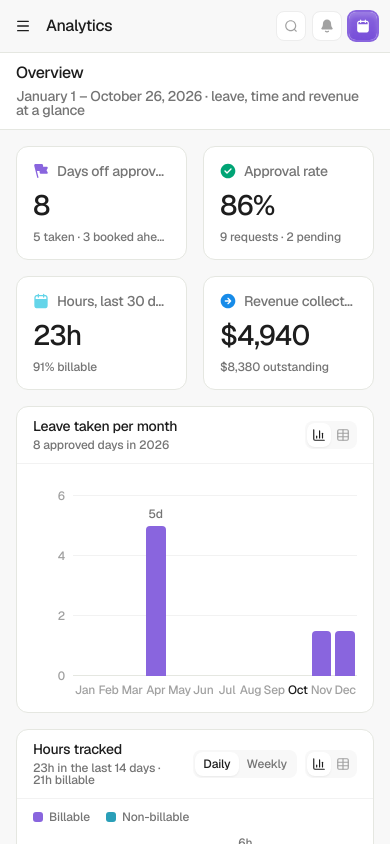
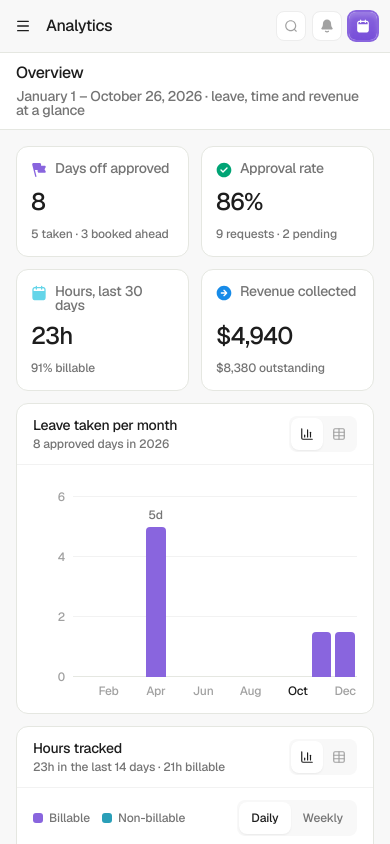
Before and after one commit to Rahul96A/calender-app-design, a Next.js app: page /analytics in a window 390 px wide. Built offline with nearby package versions, Linux system fonts and the light colour scheme.

Commit message:
feat: make Analytics responsive
Shared stat tiles, chart controls that move aside on phones, thinned
axis labels that always keep the current period, and two-line invoice
rows that stay inside their card.

```diff
--- a/src/components/pages/analytics/analytics-page.tsx
+++ b/src/components/pages/analytics/analytics-page.tsx
@@ -20,7 +20,7 @@ import type { Invoice, InvoiceStatus, LeaveType } from "@/lib/types";
 import { cn } from "@/lib/utils";
 import { useToday } from "@/hooks/use-today";
 import { useAppStore } from "@/stores/app-store";
-import { PageHeader, PageRoot, StatIcon, type StatGlyph } from "@/components/pages/shared/page-chrome";
+import { PageHeader, PageRoot, StatGrid, StatTile } from "@/components/pages/shared/page-chrome";
 import { ChartCard, ColumnChart, DataTable, SERIES, TipRow, type Column, type Series } from "./charts";
 
 const fmtDays = (v: number) => `${formatDays(Math.round(v * 100) / 100)}d`;
@@ -43,9 +43,9 @@ export function AnalyticsPage() {
         title="Overview"
         description={`January 1 – ${MONTHS[fromKey(today).getMonth()]} ${fromKey(today).getDate()}, ${year} · leave, time and revenue at a glance`}
       />
-      <div className="grid gap-4 p-4">
+      <div className="grid gap-3 p-4 md:gap-4">
         <KpiRow />
-        <div className="grid grid-cols-1 gap-4 xl:grid-cols-2">
+        <div className="grid grid-cols-1 gap-3 md:gap-4 xl:grid-cols-2">
           <LeavePerMonthCard />
           <HoursCard />
           <LeaveByTypeCard />
@@ -57,19 +57,6 @@ export function AnalyticsPage() {
 }
 
 /* ------------------------------------------------------------------ KPIs */
-
-function Kpi({ icon, label, value, hint }: { icon: StatGlyph; label: string; value: React.ReactNode; hint: React.ReactNode }) {
-  return (
-    <div className="flex min-w-0 flex-col gap-3 rounded-xl border border-hairline bg-surface p-4">
-      <span className="flex items-center gap-2">
-        <StatIcon name={icon} size={16} />
-        <span className="t-14 truncate text-fg-2">{label}</span>
-      </span>
-      <span className="text-[28px] leading-none font-medium tracking-[-0.84px] text-fg">{value}</span>
-      <span className="t-12 truncate text-fg-2">{hint}</span>
-    </div>
-  );
-}
 
 function KpiRow() {
   const today = useToday();
@@ -103,32 +90,32 @@ function KpiRow() {
 
   const { stats } = kpis;
   return (
-    <div className="grid grid-cols-2 gap-4 xl:grid-cols-4">
-      <Kpi
+    <StatGrid>
+      <StatTile
         icon="holidays"
         label="Days off approved"
         value={formatDays(stats.taken + stats.upcoming)}
         hint={`${formatDays(stats.taken)} taken · ${formatDays(stats.upcoming)} booked ahead`}
       />
-      <Kpi
+      <StatTile
         icon="available"
         label="Approval rate"
         value={kpis.decided ? `${Math.round((kpis.approved / kpis.decided) * 100)}%` : "—"}
         hint={`${plural(kpis.thisYear.length, "request", "requests")} · ${stats.pendingCount} pending`}
       />
-      <Kpi
+      <StatTile
         icon="per-year"
         label="Hours, last 30 days"
         value={fmtHours(kpis.minutes)}
         hint={kpis.minutes ? `${Math.round((kpis.billable / kpis.minutes) * 100)}% billable` : "No time tracked"}
       />
-      <Kpi
+      <StatTile
         icon="upcoming"
         label="Revenue collected"
         value={money(kpis.paid, kpis.currency)}
         hint={`${money(kpis.outstanding, kpis.currency)} outstanding`}
       />
-    </div>
+    </StatGrid>
   );
 }
 
@@ -171,7 +158,7 @@ function LeavePerMonthCard() {
     <ChartCard
       title="Leave taken per month"
       description={`${plural(Math.round(total * 100) / 100, "approved day", "approved days")} in ${year}`}
-      chart={<ColumnChart columns={columns} series={series} format={fmtDays} formatTick={(v) => formatDays(v)} />}
+      chart={<ColumnChart columns={columns} series={series} format={fmtDays} formatTick={(v) => formatDays(v)} compactLabelEvery={2} />}
       table={
         <DataTable
           head={["Month", "Approved days"]}
@@ -210,6 +197,7 @@ function HoursCard() {
           key: date,
           label: String(d.getDate()),
           title: `${WEEKDAYS[d.getDay()]}, ${formatShort(date)}`,
+          short: formatShort(date),
           values: sum(date, date),
           emphasis: date === today,
         };
@@ -223,6 +211,7 @@ function HoursCard() {
         key: from,
         label: formatShort(from),
         title: `Week of ${formatShort(from)}`,
+        short: formatShort(from),
         values: sum(from, to),
         emphasis: from === current,
       };
@@ -243,7 +232,7 @@ function HoursCard() {
       description={`${fmtHours(billable + other)} in the last ${mode === "day" ? "14 days" : "12 weeks"} · ${fmtHours(billable)} billable`}
       legend={series}
       actions={
-        <div className="mr-1 flex items-center rounded-lg bg-app p-0.5" role="group" aria-label="Group by">
+        <div className="flex items-center rounded-lg bg-app p-0.5 md:mr-1" role="group" aria-label="Group by">
           {(["day", "week"] as const).map((m) => (
             <button
               key={m}
@@ -251,7 +240,7 @@ function HoursCard() {
               aria-pressed={mode === m}
               onClick={() => setMode(m)}
               className={cn(
-                "t-12 h-6 rounded-md px-2 outline-none transition-colors duration-150 focus-visible:ring-2 focus-visible:ring-brand/40",
+                "t-12 h-8 rounded-md px-3 outline-none transition-colors duration-150 focus-visible:ring-2 focus-visible:ring-brand/40 md:h-6 md:px-2",
                 mode === m ? "bg-surface text-fg shadow-[0_1px_2px_rgba(0,0,0,0.06)]" : "text-fg-2 hover-fine:text-fg",
               )}
             >
@@ -268,12 +257,22 @@ function HoursCard() {
           formatTick={tickHours}
           unit={60}
           labelEvery={mode === "week" ? 2 : 1}
+          compactLabelEvery={mode === "week" ? 3 : 2}
         />
       }
       table={
         <DataTable
           head={[mode === "day" ? "Day" : "Week", "Billable", "Non-billable", "Total"]}
-          rows={buckets.map((b) => [b.title, fmtHours(b.values[0]), fmtHours(b.values[1]), fmtHours(b.values[0] + b.values[1])])}
+          rows={buckets.map((b) => [
+            // Short dates on phones keep all four columns in view.
+            <>
+              <span className="md:hidden">{b.short}</span>
+              <span className="max-md:hidden">{b.title}</span>
+            </>,
+            fmtHours(b.values[0]),
+            fmtHours(b.values[1]),
+            fmtHours(b.values[0] + b.values[1]),
+          ])}
           foot={["Total", fmtHours(billable), fmtHours(other), fmtHours(billable + other)]}
         />
       }
@@ -390,14 +389,14 @@ function InvoicesCard() {
       title="Invoice revenue by status"
       description={`${money(total, currency)} invoiced across ${plural(invoices.length, "invoice", "invoices")}`}
       actions={
-        <Button variant="ghost" size="sm" asChild className="mr-1">
+        <Button variant="ghost" size="sm" asChild className="max-md:h-9 md:mr-1">
           <Link href="/invoice">
             Invoices <ArrowRightIcon />
           </Link>
         </Button>
       }
       chart={
-        <div className="grid gap-5 pt-1">
+        <div className="grid min-w-0 gap-5 pt-1">
           <div className="flex h-3 gap-[2px]" role="img" aria-label="Share of invoiced revenue by status">
             {visible.length === 0 ? <span className="h-full flex-1 rounded-[4px] bg-hairline" /> : null}
             {visible.map((r, i) => (
@@ -428,7 +427,12 @@ function InvoicesCard() {
             {rows.map((r) => {
               const s = INVOICE_STATUS[r.status];
               return (
-                <li key={r.status} className="flex h-11 items-center gap-3 border-b border-subtle last:border-b-0">
+                <li
+                  key={r.status}
+                  className="flex items-center gap-3 border-b border-subtle py-2.5 last:border-b-0 md:h-11 md:py-0"
+                >
+                  {/* Phones: badge over count on the left, amount over share on the right. */}
+                  <span className="flex min-w-0 flex-1 flex-col items-start gap-1.5 md:flex-row md:items-center md:gap-3">
                     <span
                       className="inline-flex h-[22px] shrink-0 items-center gap-1 rounded-[6px] border pr-1.5 pl-1 [&_svg]:size-3.5"
                       style={{
@@ -440,11 +444,14 @@ function InvoicesCard() {
                       {s.icon}
                       <span className="salt text-[12px] leading-none tracking-[-0.24px] whitespace-nowrap">{s.label}</span>
                     </span>
-                  <span className="t-12 flex-1 text-fg-2">{plural(r.count, "invoice", "invoices")}</span>
-                  <span className="t-12 w-10 text-right text-placeholder tabular-nums">
+                    <span className="t-12 text-fg-2 md:flex-1">{plural(r.count, "invoice", "invoices")}</span>
+                  </span>
+                  <span className="flex shrink-0 flex-col items-end gap-1.5 md:flex-row md:items-center md:gap-3">
+                    <span className="t-12 text-right text-placeholder tabular-nums max-md:order-last md:w-10">
                       {total ? `${Math.round((r.amount / total) * 100)}%` : "—"}
                     </span>
-                  <span className="t-14 w-24 text-right text-fg tabular-nums">{money(r.amount, currency)}</span>
+                    <span className="t-14 text-right text-fg tabular-nums md:w-24">{money(r.amount, currency)}</span>
+                  </span>
                 </li>
               );
             })}
--- a/src/components/pages/analytics/charts.tsx
+++ b/src/components/pages/analytics/charts.tsx
@@ -54,6 +54,7 @@ export function ChartCard({
   className?: string;
 }) {
   const [view, setView] = useState<"chart" | "table">("chart");
+  const showLegend = !!legend && legend.length > 1 && view === "chart";
   return (
     <Card className={className}>
       <CardHeader
@@ -61,7 +62,7 @@ export function ChartCard({
         description={description}
         actions={
           <>
-            {actions}
+            {actions ? <div className="hidden md:contents">{actions}</div> : null}
             <div className="flex items-center rounded-lg bg-app p-0.5" role="group" aria-label="View">
               <ToggleIcon active={view === "chart"} label="Chart view" onClick={() => setView("chart")}>
                 <ChartColumnIcon />
@@ -73,8 +74,19 @@ export function ChartCard({
           </>
         }
       />
-      {legend && legend.length > 1 && view === "chart" ? <Legend series={legend} className="px-4 pt-3" /> : null}
+      {showLegend ? <Legend series={legend} className="px-4 pt-3 max-md:hidden" /> : null}
+      {/* Phones: card actions leave the header so the title keeps its width — beside the legend
+          for charts that have one, otherwise in a footer row. */}
+      {legend && legend.length > 1 && (actions || showLegend) ? (
+        <div className="flex min-h-11 items-center gap-3 px-4 pt-3 md:hidden">
+          {showLegend ? <Legend series={legend} className="min-w-0 flex-1 gap-x-3 gap-y-1" /> : <span className="flex-1" />}
+          {actions}
+        </div>
+      ) : null}
       <div className="flex-1 p-4">{view === "chart" ? chart : table}</div>
+      {actions && !(legend && legend.length > 1) ? (
+        <div className="flex justify-end border-t border-subtle px-2 py-1.5 md:hidden">{actions}</div>
+      ) : null}
     </Card>
   );
 }
@@ -99,7 +111,7 @@ function ToggleIcon({
           aria-pressed={active}
           onClick={onClick}
           className={cn(
-            "flex size-6 items-center justify-center rounded-md outline-none transition-colors duration-150 focus-visible:ring-2 focus-visible:ring-brand/40 [&_svg]:size-3.5",
+            "flex size-8 items-center justify-center rounded-md outline-none transition-colors duration-150 focus-visible:ring-2 focus-visible:ring-brand/40 md:size-6 [&_svg]:size-3.5",
             active ? "bg-surface text-fg shadow-[0_1px_2px_rgba(0,0,0,0.06)]" : "text-icon hover-fine:text-fg",
           )}
         >
@@ -160,6 +172,7 @@ export function ColumnChart({
   formatTick = format,
   height = 180,
   labelEvery = 1,
+  compactLabelEvery = labelEvery,
   unit = 1,
 }: {
   columns: Column[];
@@ -168,6 +181,8 @@ export function ColumnChart({
   formatTick?: (v: number) => string;
   height?: number;
   labelEvery?: number;
+  /** Label stride below md, counted from the emphasized column so it always keeps its label. */
+  compactLabelEvery?: number;
   /** Ticks are rounded in this unit (e.g. 60 to get whole hours from minutes). */
   unit?: number;
 }) {
@@ -178,6 +193,8 @@ export function ColumnChart({
   const ticks = scaled.ticks.map((t) => t * unit);
   const peak = max > 0 ? totals.indexOf(max) : -1;
   const y = (v: number) => (v / top) * height;
+  const emphasized = columns.findLastIndex((c) => c.emphasis);
+  const anchor = emphasized >= 0 ? emphasized : columns.length - 1;
 
   return (
     <div className="flex gap-2 pt-4">
@@ -265,14 +282,24 @@ export function ColumnChart({
           style={{ gridTemplateColumns: `repeat(${columns.length}, minmax(0, 1fr))` }}
           aria-hidden
         >
-          {columns.map((c, i) => (
-            <span
-              key={c.key}
-              className={cn("t-12-tight salt truncate text-center", c.emphasis ? "text-fg" : "text-placeholder")}
-            >
-              {(columns.length - 1 - i) % labelEvery === 0 ? c.label : ""}
-            </span>
-          ))}
+          {columns.map((c, i) => {
+            const wide = (columns.length - 1 - i) % labelEvery === 0;
+            const compact = Math.abs(i - anchor) % compactLabelEvery === 0;
+            return (
+              <span key={c.key} className="flex min-w-0 justify-center">
+                <span
+                  className={cn(
+                    "t-12-tight salt text-center whitespace-nowrap md:min-w-0 md:truncate",
+                    c.emphasis ? "text-fg" : "text-placeholder",
+                    wide && !compact && "max-md:invisible",
+                    !wide && compact && "md:invisible",
+                  )}
+                >
+                  {wide || compact ? c.label : ""}
+                </span>
+              </span>
+            );
+          })}
         </div>
       </div>
     </div>
@@ -296,7 +323,7 @@ export function DataTable({
         <thead className="sticky top-0 bg-app">
           <tr className="h-10">
             {head.map((h, i) => (
-              <th key={h} className={cn("t-14 px-3 font-medium text-fg-2", i === 0 ? "text-left" : "text-right")}>
+              <th key={h} className={cn("t-14 px-2 font-medium whitespace-nowrap text-fg-2 md:px-3", i === 0 ? "text-left" : "text-right")}>
                 {h}
               </th>
             ))}
@@ -306,7 +333,7 @@ export function DataTable({
           {rows.map((r, ri) => (
             <tr key={ri} className="h-10 border-t border-subtle">
               {r.map((cell, i) => (
-                <td key={i} className={cn("t-14 px-3 text-table", i === 0 ? "text-left" : "text-right tabular-nums")}>
+                <td key={i} className={cn("t-14 px-2 whitespace-nowrap text-table md:px-3", i === 0 ? "text-left" : "text-right tabular-nums")}>
                   {cell}
                 </td>
               ))}
@@ -317,7 +344,7 @@ export function DataTable({
           <tfoot>
             <tr className="h-10 border-t border-hairline bg-app">
               {foot.map((cell, i) => (
-                <td key={i} className={cn("t-14 px-3 text-fg", i === 0 ? "text-left" : "text-right tabular-nums")}>
+                <td key={i} className={cn("t-14 px-2 whitespace-nowrap text-fg md:px-3", i === 0 ? "text-left" : "text-right tabular-nums")}>
                   {cell}
                 </td>
               ))}
```
Lines whose indentation alone changed are shown as unchanged.
